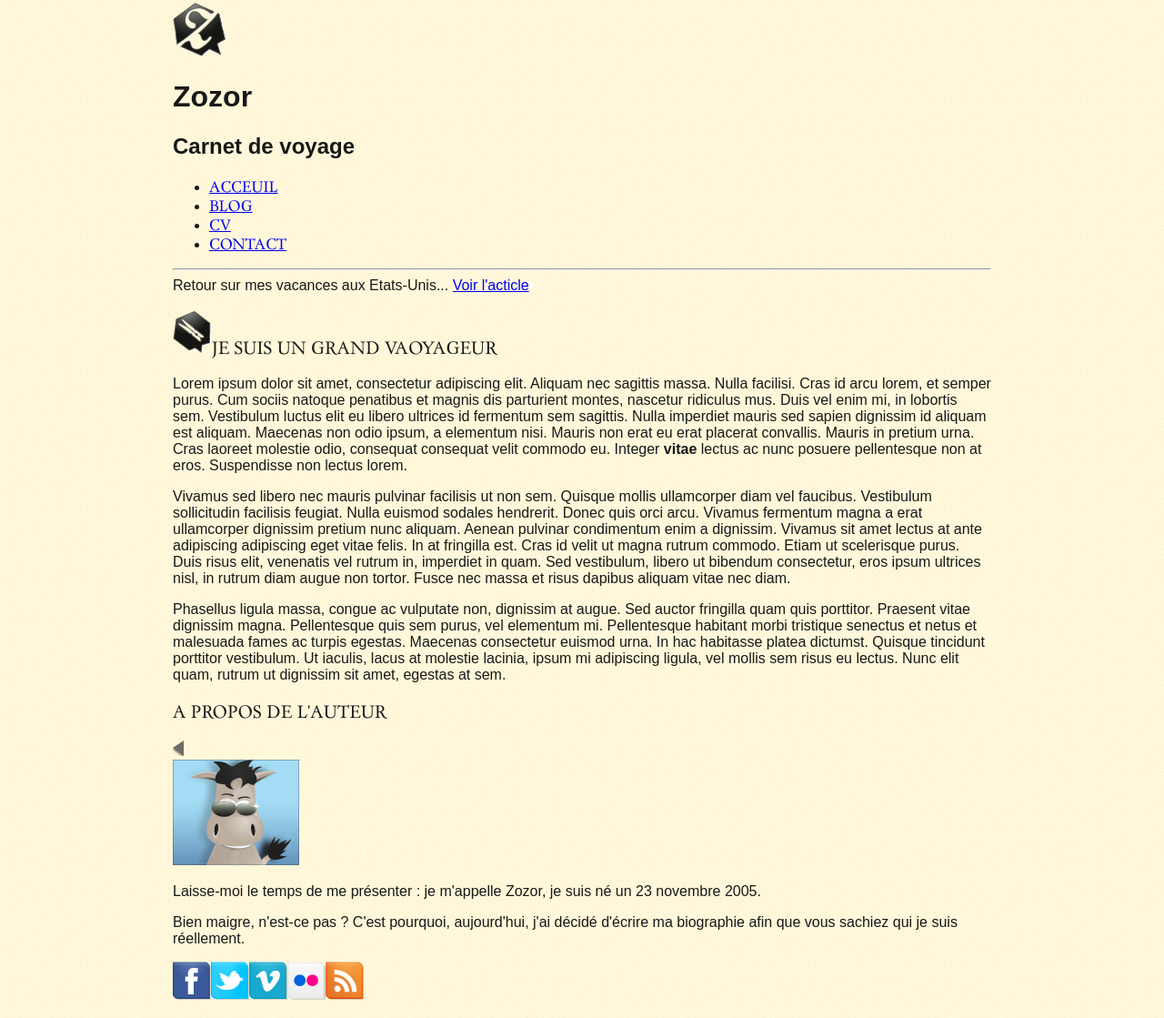
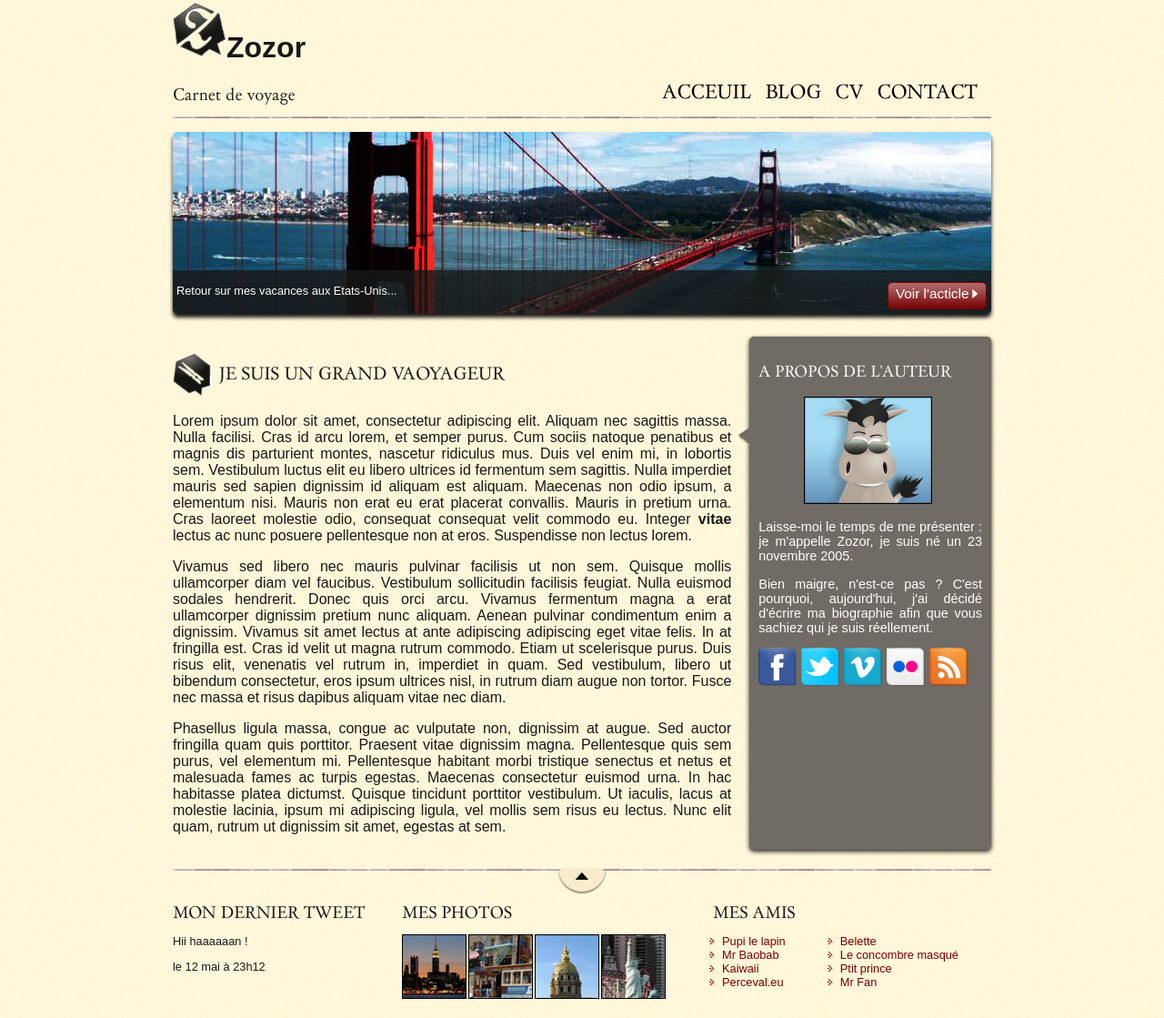
Before and after one commit to YilingCAI/Frontend_project, a plain HTML site: page 01-BlogWebPage/index.html in a window 1280 px wide. Shown: the part 5-1124 px from the top of the page at 91% size. Drawn offline with Linux system fonts and the light colour scheme.

Commit message:
add style.css first version

```diff
--- a/01-BlogWebPage/index.html
+++ b/01-BlogWebPage/index.html
@@ -29,13 +29,12 @@
                         <li><a href="#">Contact</a></li>
                     </ul>
                 </nav>
-                <hr>
             </header>
 
-            <div id="banniere-image">
-                <div id="banniere-description">
+            <div id="banniere_image">
+                <div id="banniere_description">
                     Retour sur mes vacances aux Etats-Unis...
-                    <a href="#">Voir l'acticle<img src="/images/flecheblanchedroite.png" alt="banniere imae"/></a>
+                    <a href="#" class="bouton_rouge">Voir l'acticle<img src="/images/flecheblanchedroite.png" alt="banniere imae"/></a>
                 </div>
             </div>
 
--- a/01-BlogWebPage/style.css
+++ b/01-BlogWebPage/style.css
@@ -21,7 +21,7 @@
     font-style: normal;
 }
 
-/* Defie principal elements*/
+/* Define principal elements*/
 
 body{
     background: url('/images/fond_jaune.png');
@@ -42,5 +42,255 @@ section h1, footer h1, nav a{
 
 /* header */
 header{
+    background: url('/images/separateur.png') repeat-x bottom;
+    display: flex;
+    justify-content: space-between;
+    align-items: flex-end;
+}
+
+#main_title{
+    display: flex;
+    flex-direction: column;
+}
+
+#zozor_logo{
+    display: flex;
+    flex-direction: row;
+    align-items: baseline;
+}
+
+#logo img{
+    width: 59px;
+    height: 60px;
+}
+
+hearder h1{
+    font-family: 'BallparkWeiner', serif;
+    font-size: 2.5em;
+    font-weight: normal;
+    margin:0 0 0 10px;
+}
+
+header h2 {
+    font-family: Dayrom, serif;
+    font-size: 1.1em;
+    margin-top: 0px;
+    font-weight: normal;
+}
+
+
+/* Navigation */
+
+nav ul{
+    list-style-type: none;
+    display: flex;
+}
+
+nav li{
+    margin-right: 15px;
+}
+
+nav a{
+    font-size: 1.3em;
+    color: black;
+    padding-bottom: 3px;
+    text-decoration:none;
+}
+
+nav a:hover{
+    color: #760001;
+    border-bottom: 3px solid #760001;
+}
+
+/* Banniere */
+#banniere_image{
+    background: url('/images/sanfrancisco.jpg') no-repeat;
+    margin-top: 15px;
+    height: 200px;
+    border-radius: 5px;
+    position:relative;
+    margin-bottom: 25px;
+    box-shadow: 0px 4px 4px #1c1a19;
+}
+
+#banniere_description{
+    position: absolute;
+    bottom:0;
+    border-radius:0px 0px 5px 5px;
+    width:99.8%;
+    height:33px;
+    padding-top:15px;
+    padding-left: 3px;
+    background-color: rgba(24,24,24,0.8);
+    color:white;
+    font-size:0.8em;
 
 }
+
+.bouton_rouge{
+    height:25px;
+    position: absolute;
+    right:5px;
+    bottom:5px;
+    background: url('/images/fond_degraderouge.png') repeat-x;
+    border: 1px slid black;
+    border-radius: 5px;
+    font-size: 1.2em;
+    text-align: center;
+    padding: 3px 8px 0px 8px;
+    color: white;
+    text-decoration: none;
+}
+
+/* Bannière */
+
+#banniere_image {
+    margin-top: 15px;
+    height: 200px;
+    border-radius: 5px;
+    background: url('images/sanfrancisco.jpg') no-repeat;
+    position: relative;
+    box-shadow: 0px 4px 4px #1c1a19;
+    margin-bottom: 25px;
+}
+
+#banniere_description {
+    position: absolute;
+    bottom: 0;
+    border-radius: 0px 0px 5px 5px;
+    width: 99.5%;
+    height: 33px;
+    padding-top: 15px;
+    padding-left: 4px;
+    background-color: rgba(24, 24, 24, 0.8);
+    color: white;
+    font-size: 0.8em;
+
+}
+
+.bouton_rouge {
+    height: 25px;
+    position: absolute;
+    right: 5px;
+    bottom: 5px;
+    background: url('images/fond_degraderouge.png') repeat-x;
+    border: 1px solid #760001;
+    border-radius: 5px;
+    font-size: 1.2em;
+    text-align: center;
+    padding: 3px 8px 0px 8px;
+    color: white;
+    text-decoration: none;
+}
+
+.bouton_rouge img {
+    border: 0;
+    padding-left: 3px;
+}
+
+/* corps */
+
+section{
+    display: flex;
+    margin-bottom: 20px;
+}
+
+article, aside{
+    text-align: justify;
+}
+
+article{
+    margin-right: 20px;
+    flex: 3;
+}
+
+.ico-categorie{
+    vertical-align: middle;
+    margin-right: 8px;
+}
+
+acticle p{
+    font-size: 0.8em;
+}
+
+aside{
+    flex: 1.2;
+    position: relative;
+    background-color: #706b64;
+    box-shadow: 0px 2px 5px #1c1a19;
+    border-radius: 5px;
+    padding: 10px;
+    color: white;
+    font-size: 0.9em;
+}
+
+#fleche_bull{
+    position: absolute;
+    top:100px;
+    left:-12px;
+
+}
+
+#zozor-photo{
+    text-align: center;
+}
+
+#zozor-photo img{
+    border: 1px solid black;
+}
+
+aside img{
+    margin-right: 5px;
+}
+
+
+/* footer */
+footer{
+    display: flex;
+    background: url('/images/ico_top.png') no-repeat top center,url('images/separateur.png') repeat-x top;
+    padding-top: 25px;
+}
+
+
+footer p, footer ul{
+    font-size: 0.8em;
+}
+
+footer h1{
+    font-size: 1.1em;
+    margin-bottom: 0;
+}
+
+#tweet{
+    width: 28%;
+
+}
+
+#mes-amis{
+    width: 30%;
+    margin-bottom: 0px;
+}
+
+#mes-photos{
+    width: 38%;
+}
+
+#mes-photos img{
+    border: 1px solid black;
+    margin-right:2px;
+}
+
+#listes-amis{
+    display: flex;
+    justify-content: space-between;
+}
+
+#mes-amis ul{
+ list-style-image: url('/images/ico_liensexterne.png');
+ padding-left: 10px;
+}
+
+#mes-amis a{
+    text-decoration: none;
+    color: #760001;
+}
```
